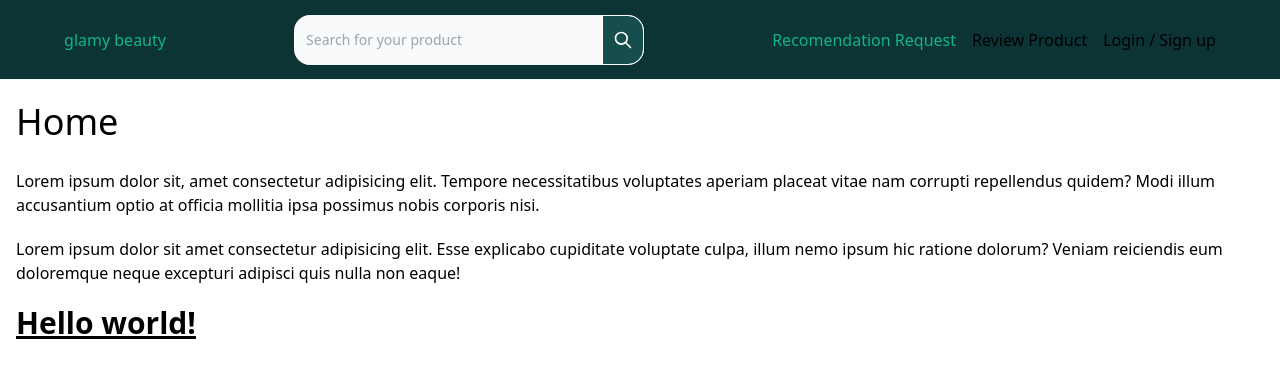
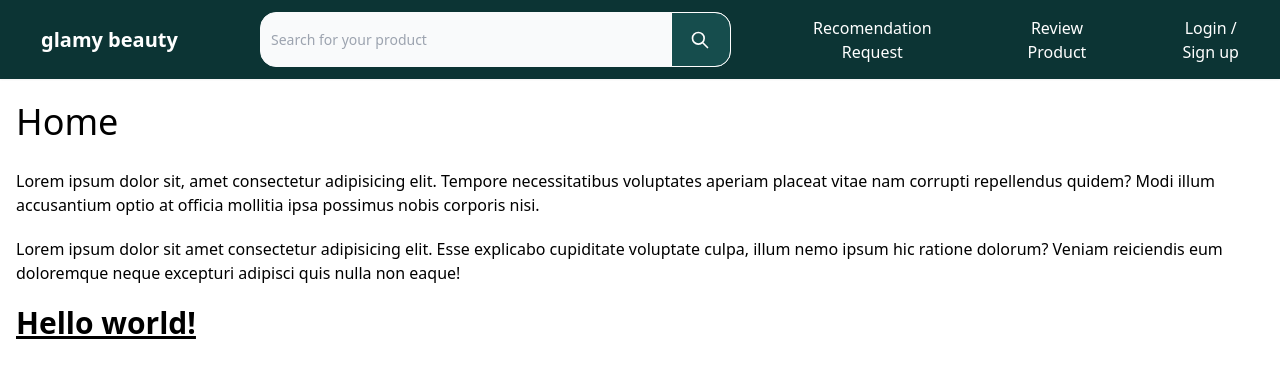
Before and after one commit to fahmiSD/glamify, a Nuxt app: page / in a window 1280 px wide. Shown: the top 378 px of the page. Built offline with nearby package versions, Linux system fonts and the light colour scheme.

Commit message:
add fix navbar

```diff
--- a/layouts/default.vue
+++ b/layouts/default.vue
@@ -2,24 +2,26 @@
   <div>
     <header class="shadow-sm bg-[#0C3434]">
       <nav class="container mx-auto h-[79px] flex items-center justify-around">
-        <NuxtLink to="/">glamy beauty</NuxtLink>
+        <NuxtLink to="/"
+          ><p class="text-white font-bold text-xl">glamy beauty</p></NuxtLink
+        >
         <form>
           <div class="flex">
-            <div class="relative w-[350px] h-[50px]">
+            <div class="relative w-[471px] h-[55px]">
               <input
                 type="search"
                 id="search-dropdown"
-                class="block p-2.5 w-full h-[50px] z-20 text-sm text-gray-900 bg-gray-50 rounded-2xl border-gray-50 border-2"
+                class="block p-2.5 w-full h-[55px] z-20 text-sm text-gray-900 bg-gray-50 rounded-2xl border-gray-50 border"
                 placeholder="Search for your product"
                 required
               />
               <button
                 type="submit"
-                class="absolute top-0 right-0 bottom-0 p-2.5 text-sm font-medium text-white bg-[#164D4D] rounded-r-2xl border border-white hover:bg-[#164D4D]"
+                class="absolute top-0 right-0 bottom-0 p-2.5 w-[60px] text-sm font-medium text-white bg-[#164D4D] rounded-r-2xl border border-white hover:bg-[#164D4D]"
               >
                 <svg
                   aria-hidden="true"
-                  class="w-5 h-5"
+                  class="w-5 h-5 ml-2"
                   fill="none"
                   stroke="currentColor"
                   viewBox="0 0 24 24"
@@ -37,15 +39,28 @@
             </div>
           </div>
         </form>
-        <ul class="flex gap-4">
+        <ul class="flex gap-24">
           <li>
-            <NuxtLink to="/">Recomendation Request</NuxtLink>
+            <NuxtLink to="/"
+              ><p class="text-white text-center">
+                Recomendation <br />Request
+              </p></NuxtLink
+            >
           </li>
           <li>
-            <NuxtLink to="/about">Review Product</NuxtLink>
+            <NuxtLink to="/about"
+              ><p class="text-white text-center">
+                Review <br />
+                Product
+              </p></NuxtLink
+            >
           </li>
           <li>
-            <NuxtLink to="/products" class="btn">Login / Sign up</NuxtLink>
+            <NuxtLink to="/products" class="btn"
+              ><p class="text-white text-center">
+                Login / <br />Sign up
+              </p></NuxtLink
+            >
           </li>
         </ul>
       </nav>
@@ -59,8 +74,4 @@
   </div>
 </template>
 
-<style scoped>
-.router-link-exact-active {
-  color: #12b488;
-}
-</style>
+<style scoped></style>
```
